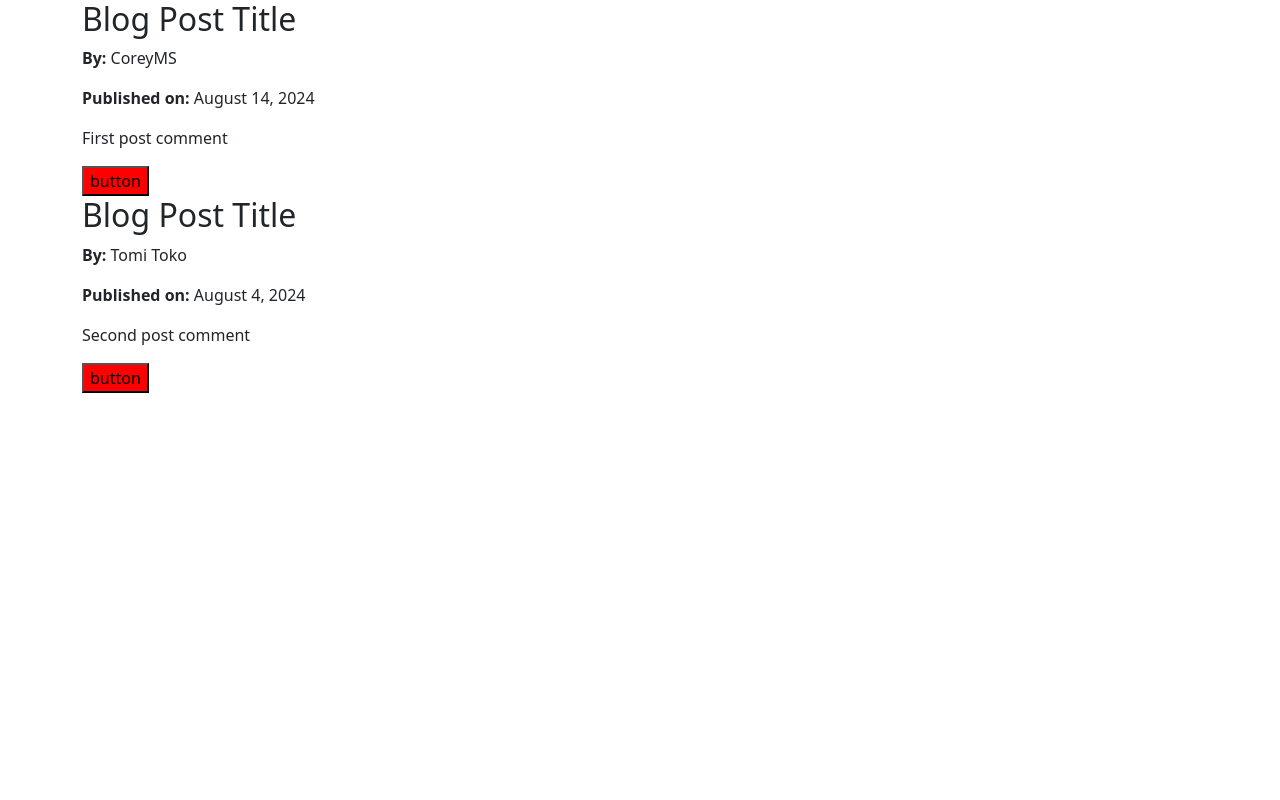
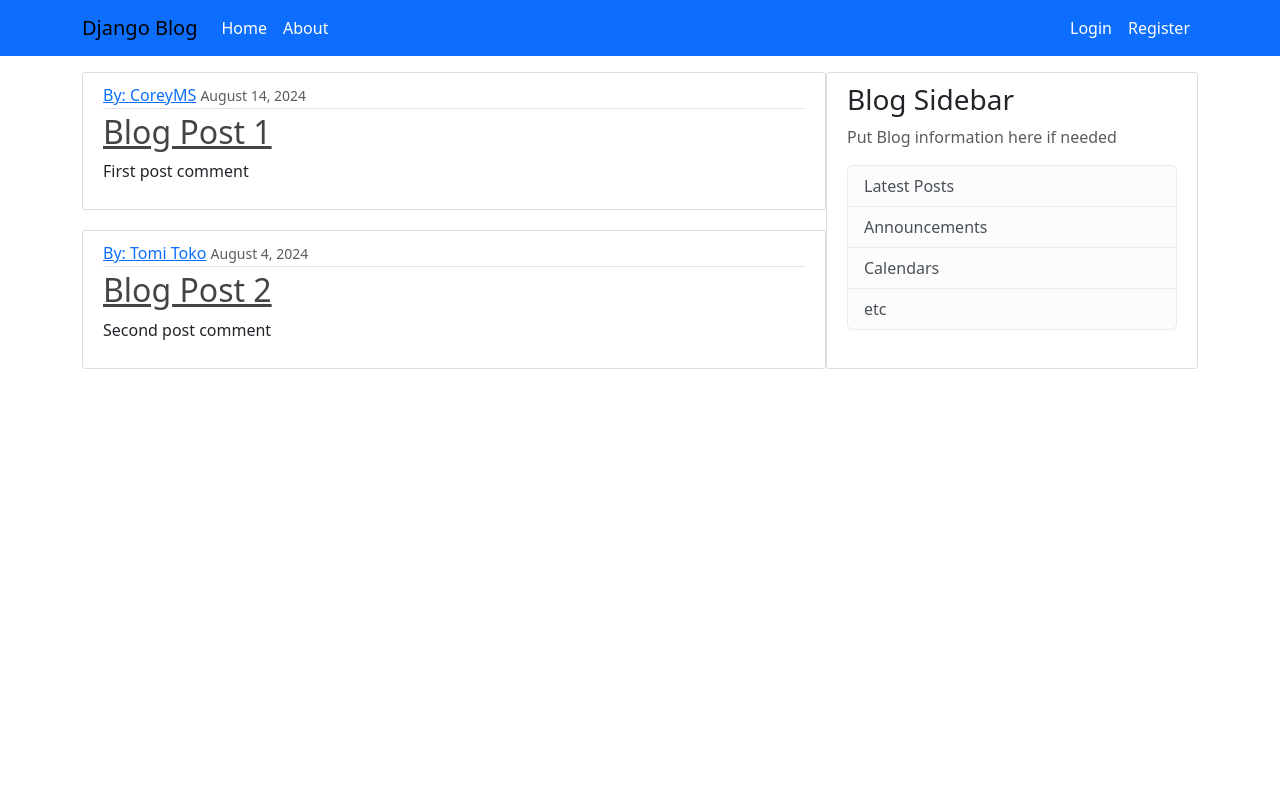
Before and after one commit to Ryoshi1001/Python-Django-Blog-App, a Django app: page / in a window 1280 px wide. Run offline with Django 5.2, Linux system fonts and the light colour scheme.

Commit message:
base.html in templates, bootstrap cdn, django browser middleware, bootstrap navbar, and sidebar all added

```diff
--- a/blog/static/blog/css/style.css
+++ b/blog/static/blog/css/style.css
@@ -74,5 +74,101 @@ footer {
 } */
 
 .bg-custom-red {
-  background-color: #ff0000; /* Custom red background */
+  background-color: #ff0000;
+  /* Custom red background */
 }
+
+body {
+  -webkit-font-smoothing: antialiased;
+  -moz-osx-font-smoothing: grayscale;
+
+  background: #fafafa;
+  color: #333333;
+  margin-top: 5rem;
+}
+
+h1,
+h2,
+h3,
+h4,
+h5,
+h6 {
+  color: #444444;
+}
+
+ul {
+  margin: 0;
+}
+
+.bg-steel {
+  background-color: #5f788a;
+}
+
+.site-header .navbar-nav .nav-link {
+  color: #fff;
+}
+
+.site-header .navbar-nav .nav-link:hover {
+  color: #ffffff;
+  text-decoration: underline;
+  transform: scale(1.05);
+}
+
+.site-header .navbar-nav .nav-link.active {
+  font-weight: 500;
+}
+
+.content-section {
+  background: #ffffff;
+  padding: 10px 20px;
+  border: 1px solid #dddddd;
+  border-radius: 3px;
+  margin-bottom: 20px;
+}
+
+.article-title {
+  color: #444444;
+}
+
+a.article-title:hover {
+  color: #428bca;
+  text-decoration: none;
+}
+
+.article-content {
+  white-space: pre-line;
+}
+
+.article-img {
+  height: 65px;
+  width: 65px;
+  margin-right: 16px;
+}
+
+.article-metadata {
+  padding-bottom: 1px;
+  margin-bottom: 4px;
+  border-bottom: 1px solid #e3e3e3
+}
+
+.article-metadata a:hover {
+  color: #333;
+  text-decoration: none;
+}
+
+.article-svg {
+  width: 25px;
+  height: 25px;
+  vertical-align: middle;
+}
+
+.account-img {
+  height: 125px;
+  width: 125px;
+  margin-right: 20px;
+  margin-bottom: 16px;
+}
+
+.account-heading {
+  font-size: 2.5rem;
+}
--- a/blog/templates/blog/base.html
+++ b/blog/templates/blog/base.html
@@ -1,9 +1,9 @@
+{% load static %}
 <html lang="en">
   <head>
-    {% load static %}
     <meta charset="UTF-8" />
     <meta name="viewport" content="width=device-width, initial-scale=1.0" />
-    <link rel="stylesheet" href="{% static 'blog/css/style.css' %}" />
+    <link rel="stylesheet" type="text/css" href="{% static 'blog/css/style.css' %}" />
     <link
       href="https://cdn.jsdelivr.net/npm/bootstrap@5.3.3/dist/css/bootstrap.min.css"
       rel="stylesheet"
@@ -17,8 +17,61 @@
     {% endif %}
   </head>
   <body>
-    <div class="container">
-      {% block content %} {% endblock %}</div>
+    <header class="site-header">
+      <nav class="navbar navbar-expand-xl bg-primary">
+        <div class="container">
+          <a class="navbar-brand" href="/">Django Blog</a>
+          <button
+            class="navbar-toggler"
+            type="button"
+            data-bs-toggle="collapse"
+            data-bs-target="#navbarSupportedContent"
+            aria-controls="navbarSupportedContent"
+            aria-expanded="false"
+            aria-label="Toggle navigation"
+          >
+            <span class="navbar-toggler-icon"></span>
+          </button>
+          <div class="collapse navbar-collapse" id="navbarSupportedContent">
+            <ul class="navbar-nav me-auto mb-2 mb-lg-0">
+              <li class="nav-item">
+                <a class="nav-link" aria-current="page" href="/">Home</a>
+              </li>
+              <li class="nav-item">
+                <a class="nav-link" href="about">About</a>
+              </li>
+            </ul>
+            <ul class="navbar-nav mb-2 mb-lg-0">
+              <li class="nav-item">
+                <a class="nav-link nav-item" aria-current="page" href="#"
+                  >Login</a
+                >
+              </li>
+              <li class="nav-item">
+                <a class="nav-link nav-item" href="#">Register</a>
+              </li>
+            </ul>
+          </div>
+        </div>
+      </nav>
+    </header>
+    <main class="container mt-3">
+      <div class="d-flex flex-row">
+        <div class="col-md-8">
+          {% block content %} {% endblock %}
+        </div>
+        <div class="content-section col-md-4">
+          <h3>Blog Sidebar</h3>
+          <p class="text-muted">Put Blog information here if needed</p>
+          <ul class="list-group">
+            <li class="list-group-item list-group-item-light">Latest Posts</li>
+            <li class="list-group-item list-group-item-light">Announcements</li>
+            <li class="list-group-item list-group-item-light">Calendars</li>
+            <li class="list-group-item list-group-item-light">etc</li>
+          </ul>
+        </div>
+      </div>
+    </main>
     <script
       src="https://cdn.jsdelivr.net/npm/bootstrap@5.3.3/dist/js/bootstrap.bundle.min.js"
       integrity="sha384-YvpcrYf0tY3lHB60NNkmXc5s9fDVZLESaAA55NDzOxhy9GkcIdslK1eN7N6jIeHz"
--- a/blog/templates/blog/home.html
+++ b/blog/templates/blog/home.html
@@ -1,12 +1,15 @@
-{% extends 'blog/base.html' %}
-{% block content %}
-    <!-- for loop in Django -->
+{% extends 'blog/base.html' %} {% block content %}
+<!-- for loop in Django -->
     {% for post in posts %}
-
-        <h2>Blog Post Title</h2>
-        <p><strong>By: </strong>{{post.author}}</p>
-        <p><strong>Published on: </strong>{{post.date_posted}}</p>
-        <p>{{post.content}}</p>
-        <button class="bg-custom-red">button</button>
+        <article class="media content-section">
+        <div class="media-body">
+            <div class="article-metadata">
+            <a class="mr-2" href="#">By: {{post.author}}</a>
+            <small class="text-muted">{{post.date_posted}}</small>
+            </div>
+            <h2><a class="article-title" href="#">{{post.title}}</a></h2>
+            <p class="article-content">{{post.content}}</p>
+        </div>
+        </article>
     {% endfor %}
-{% endblock  %}
+{% endblock %}
```
